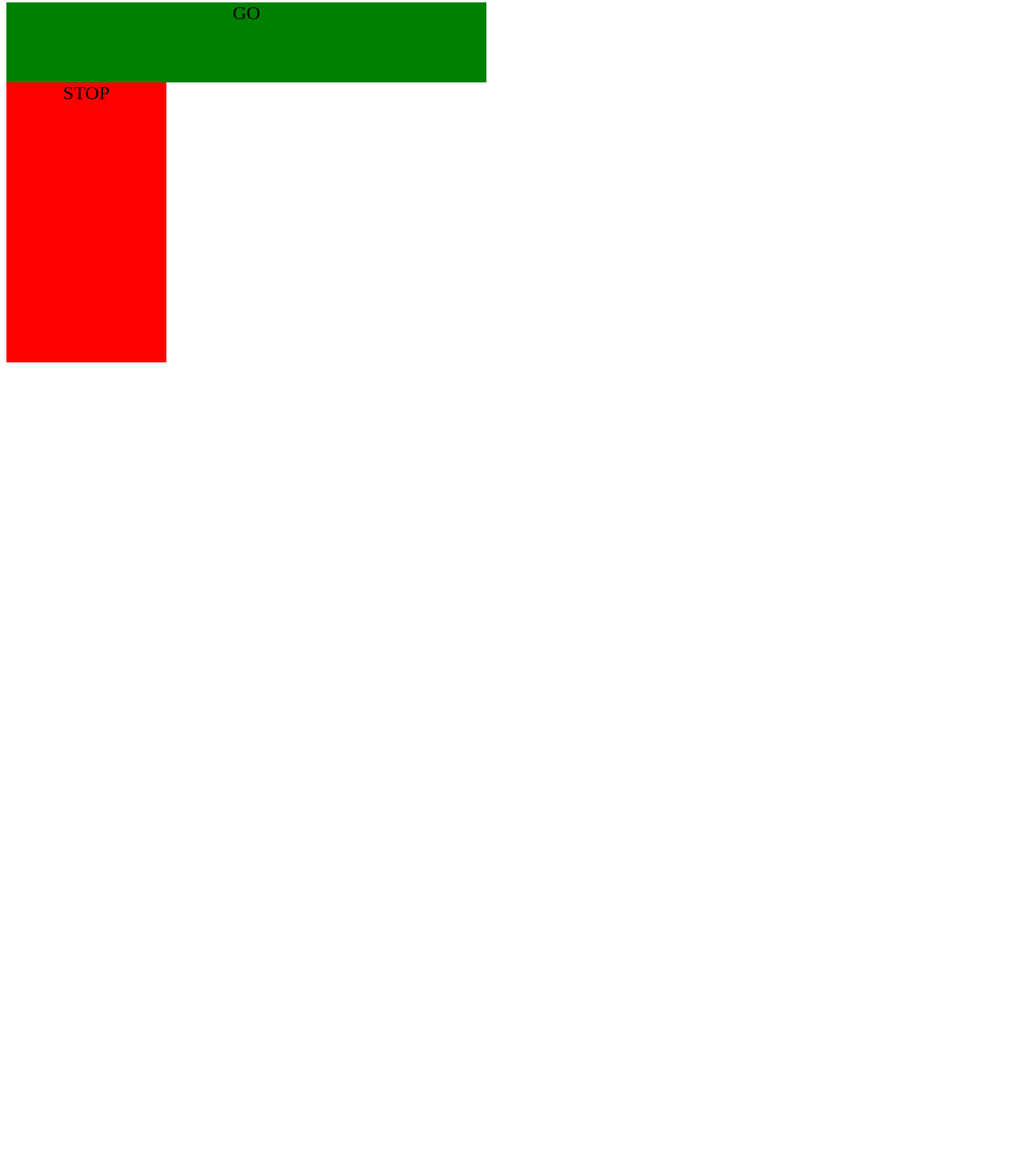
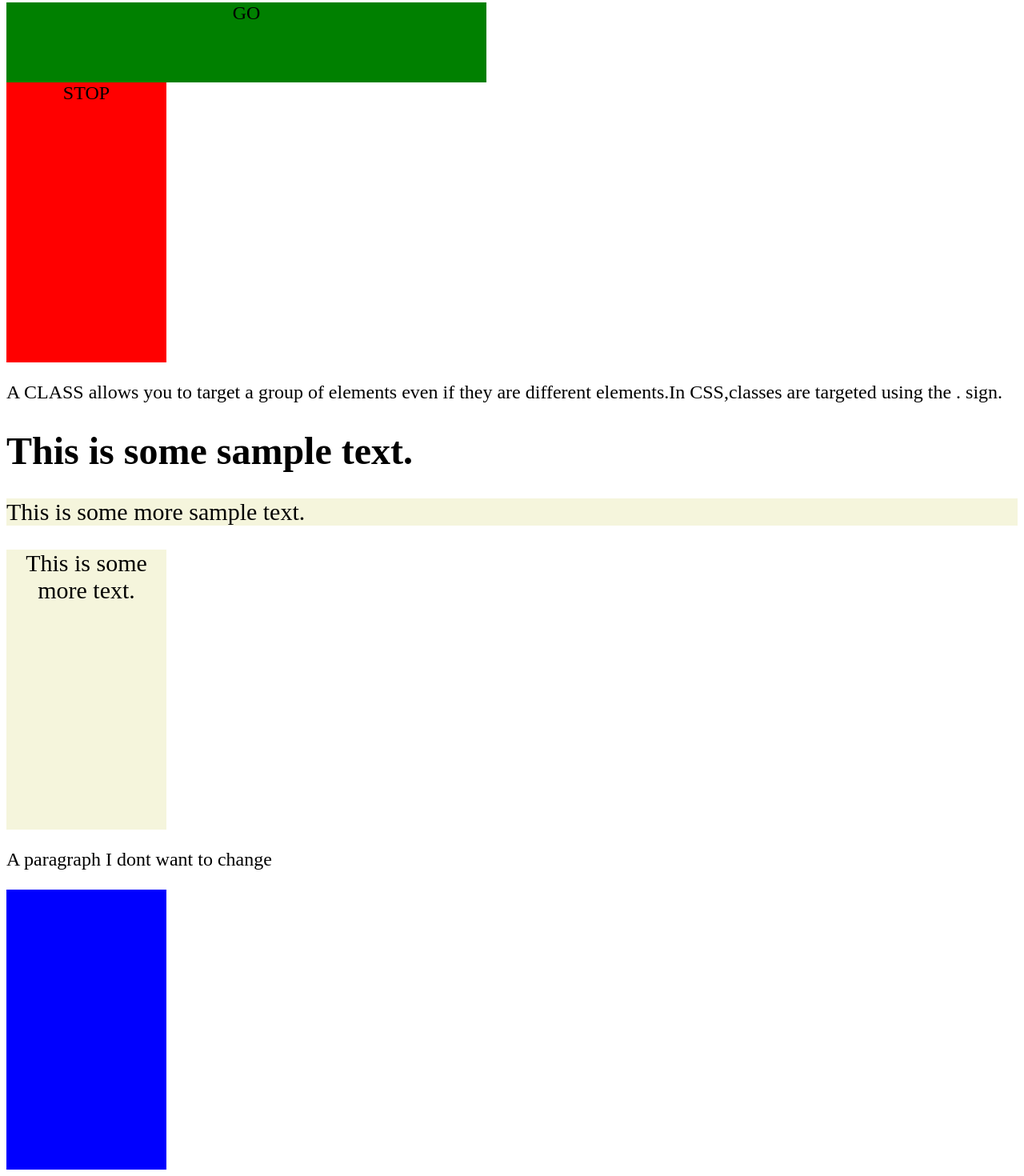
Before and after one commit to mooresim/Targeting, a plain HTML site: page index.html in a window 1280 px wide. Shown: the part 1094-2564 px from the top of the page at 80% size. Before the commit the page ends 1555 px from the top, so only its background shows below. Drawn offline with Linux system fonts and the light colour scheme.

Commit message:
added classes notes

```diff
--- a/index.html
+++ b/index.html
@@ -28,7 +28,26 @@
 
         <div id="stop">STOP</div>
 
+        <p>A CLASS allows you to target a group of elements even if they are different elements.In CSS,classes are targeted using the .  sign.</p>
 
+        <h1>This is some sample text.</h1>
+
+        <p class="bigText">This is some more sample text.</p>
+
+        <div class="bigText">This is some more text.</div>
+
+        <p>A paragraph I dont want to change</p>
+
+        <section>
+            <header id="title"></header>
+
+            <article></article>
+
+            <footer></footer>
+        </section>
+        <section>
+            <div class="title"></div>
+        </section>
 
      </body>
  </html>
--- a/style.css
+++ b/style.css
@@ -19,3 +19,9 @@ div {
     background-color: red;
 
 }
+
+.bigText{
+    font-size:30px;
+    background-color: beige;
+
+}
```
Also changed, not shown: practice.css (added), practice.html (added).
